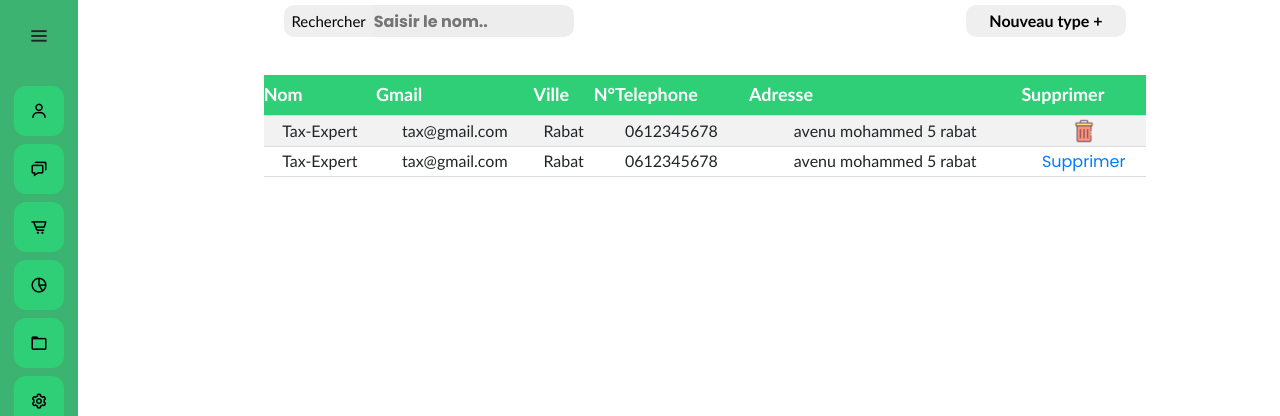
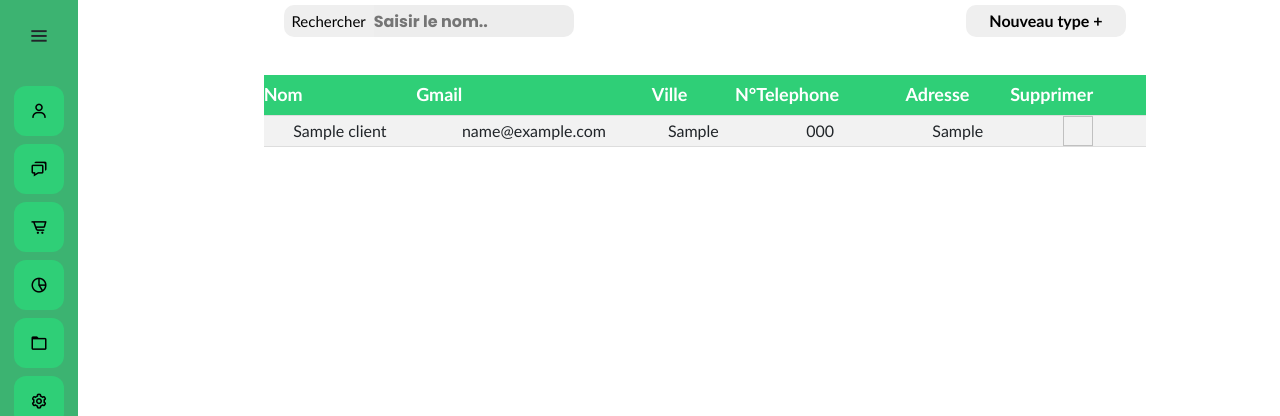
Before and after one commit to sultaaaane/abdsslam, a PHP site: page /php/admin/client.php in a window 1280 px wide. Shown: the top 416 px of the page. Run offline with PHP 8.4, Linux system fonts and the light colour scheme; tables that the repository leaves empty or names only in its code hold one stand-in row (values such as "Sample post"); data that the repository does not hold is empty.

Commit message:
Update client.php

```diff
--- a/php/admin/client.php
+++ b/php/admin/client.php
@@ -49,8 +49,14 @@
                  <div>
                     <input type="button" value="Nouveau type +" id="addpro">
                  </div>
-            </div>
+            </div> <?php
+            include_once '../DB/connect.php';
+                    $result = mysqli_query($conn,"SELECT * FROM client");
+                    ?>
 
+                    <?php
+                    if (mysqli_num_rows($result) > 0) {
+                    ?>
             <table>
 
                 <tr>
@@ -61,26 +67,30 @@
                     <th>Adresse</th>
                     <th>Supprimer</th>
                 </tr>
+                <?php
+                    $i=0;
+                    while($row = mysqli_fetch_array($result)) {
+                    ?>
+              <tr>
+                    <td><?php echo $row["nom"]; ?></td>
+                        <td><?php echo $row["gmail"]; ?></td>
+                        <td><?php echo $row["ville"]; ?></td>
+                        <td><?php echo $row["telephone"]; ?></td>
+                        <td><?php echo $row["adresse"]; ?></td>
+                        <td><img href="../../images/supprimer.png"> </td>
+                    </tr>
+                    <?php
+                    $i++;
+                    }
+                    ?>
+                    </table>
 
-              <tr>
-                <td>Tax-Expert</td>
-                <td>tax@gmail.com</td>
-                <td>Rabat</td>
-                <td>0612345678</td>
-                <td>avenu mohammed 5 rabat</td>
-
-
-                <td><img src="../../images/supprimer.png"></img></td>
-              </tr>
-              <tr>
-                <td>Tax-Expert</td>
-                <td>tax@gmail.com</td>
-                <td>Rabat</td>
-                <td>0612345678</td>
-                <td>avenu mohammed 5 rabat</td>
-
-
-                <td><a href="gererType.php?type_Pro=<?php echo $row["type_Pro"]; ?>"> Supprimer</a></td>
+                     <?php
+                    }
+                    else{
+                        echo "No result found";
+                    }
+                    ?>
               </tr>
 
 
```
